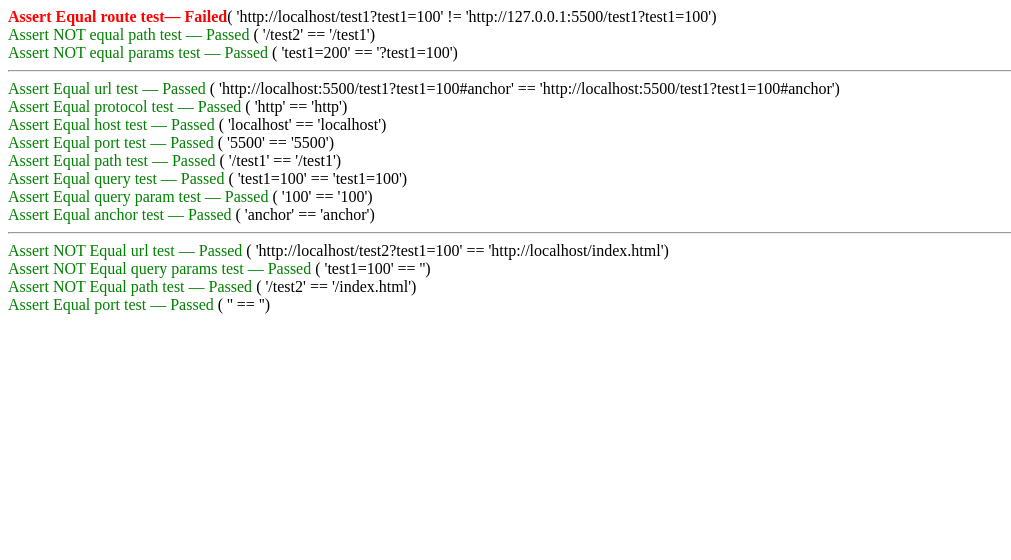
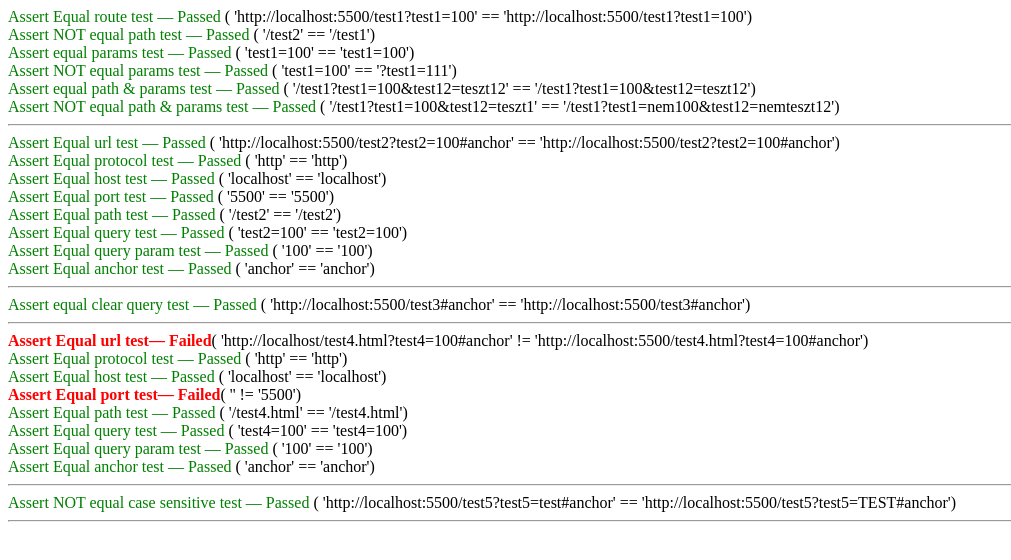
Before and after one commit to BME-MIT-IET/iet-hf-2022-ietify, a website: page index.html in a window 1280 px wide. Shown: the whole page, without its empty margins (0-1011 px from the left). Drawn offline with Linux system fonts and the light colour scheme.

Commit message:
doc and manual testing update

```diff
--- a/index.html
+++ b/index.html
@@ -36,54 +36,98 @@
 
 
         /**
-         * Tests for URL manipulation.
+         * Tests for simple URL manipulation tests.
          */
         // Test 1 - success for path
+        url.host = "localhost" // convert local page url to localhost
+        url.port = 5500
         url.path = "/test1";
         url.query.test1 = 100
-        assertEqual(url, "http://127.0.0.1:5500/test1?test1=100", "Assert Equal route test");
+        assertEqual(url, "http://localhost:5500/test1?test1=100", "Assert Equal route test");
 
         // Test 1 - fail for path
         url.clearQuery();
         url.path = "/test2";
         assertNotEqual(url.path, "/test1", "Assert NOT equal path test");
 
+        // Test 1 - success for params
+        url.clearQuery();
+        url.query.test1 = 100
+        assertEqual(url.query, "test1=100", "Assert equal params test");
+
         // Test 1 - fail for params
         url.clearQuery();
+        url.query.test1 = 100
+        assertNotEqual(url.query, "?test1=111", "Assert NOT equal params test");
+
+        // Test 1 - success for path and params
+        url.clearQuery();
         url.path = "/test1";
-        url.query.test1 = 200
-        assertNotEqual(url.query, "?test1=100", "Assert NOT equal params test");
+        url.query.test1 = 100
+        url.query.test12 = "teszt12"
+        assertEqual(`${url.path}?${url.query}`, "/test1?test1=100&test12=teszt12", "Assert equal path & params test");
+
+        // Test 1 - fail for path and params
+        url.clearQuery();
+        url.path = "/test1";
+        url.query.test1 = 100
+        url.query.test12 = "teszt1"
+        assertNotEqual(`${url.path}?${url.query}`, "/test1?test1=nem100&test12=nemteszt12", "Assert NOT equal path & params test");
 
 
         insertHorizontalLine();
         /**
-         *
+         * Test 2 - Full URL test
          */
-        // Test 2
-        url  = new Url("http://localhost:5500/test1?test1=100#anchor");
-        assertEqual(url, "http://localhost:5500/test1?test1=100#anchor", "Assert Equal url test");
+        url  = new Url("http://localhost:5500/test2?test2=100#anchor");
+        assertEqual(url, "http://localhost:5500/test2?test2=100#anchor", "Assert Equal url test");
         assertEqual(url.protocol, "http", "Assert Equal protocol test");
         assertEqual(url.host, "localhost", "Assert Equal host test");
         assertEqual(url.port, "5500", "Assert Equal port test");
-        assertEqual(url.path, "/test1", "Assert Equal path test");
-        assertEqual(url.query, "test1=100", "Assert Equal query test");
-        assertEqual(url.query.test1, "100", "Assert Equal query param test");
+        assertEqual(url.path, "/test2", "Assert Equal path test");
+        assertEqual(url.query, "test2=100", "Assert Equal query test");
+        assertEqual(url.query.test2, "100", "Assert Equal query param test");
         assertEqual(url.hash, "anchor", "Assert Equal anchor test");
 
         insertHorizontalLine();
+
         /**
-         *
+         * Test 3 - Clear query test
          */
-        // Test 3 compare relative and absolute url
-        url  = new Url("/test2?test1=100");
-        url2 = new Url(`${self.parent.document.location.href}`);
-        assertNotEqual(url, url2, "Assert NOT Equal url test");
-        assertNotEqual(url.query, url2.query, "Assert NOT Equal query params test");
-        assertNotEqual(url.path, url2.path, "Assert NOT Equal path test");
-        assertEqual(url.port, url2.port, "Assert Equal port test");
+        // Test 3
+        url = new Url('http://localhost:5500/test3?test3=100#anchor');
+        url.host = "localhost" // convert local page url to localhost
+        url.clearQuery();
+        assertEqual(url, 'http://localhost:5500/test3#anchor', "Assert equal clear query test");
 
+        insertHorizontalLine();
 
+        /**
+         * Test 4 - Relative URL test
+         */
+        url = new Url("../test4.html?test4=100#anchor");
+        url.host = "localhost" // convert local page url to localhost
+        console.log(url);
+        assertEqual(url, "http://localhost:5500/test4.html?test4=100#anchor", "Assert Equal url test");
+        assertEqual(url.protocol, "http", "Assert Equal protocol test");
+        assertEqual(url.host, "localhost", "Assert Equal host test");
+        assertEqual(url.port, "5500", "Assert Equal port test");
+        assertEqual(url.path, "/test4.html", "Assert Equal path test");
+        assertEqual(url.query, "test4=100", "Assert Equal query test");
+        assertEqual(url.query.test4, "100", "Assert Equal query param test");
+        assertEqual(url.hash, "anchor", "Assert Equal anchor test");
 
+        insertHorizontalLine();
+
+        /**
+         * Test 5 - Case sensitivity test
+         */
+        // Test 5
+        const u1 = new Url("http://localhost:5500/test5?test5=test#anchor");
+        const u2 = new Url("http://localhost:5500/test5?test5=TEST#anchor");
+        assertNotEqual(u1, u2, "Assert NOT equal case sensitive test");
+
+        insertHorizontalLine();
     </script>
 </body>
 </html>
```
Also changed, not shown: doc/manual_test.md (added, +19 -0 lines), test/url.html (+2 -1 lines).
